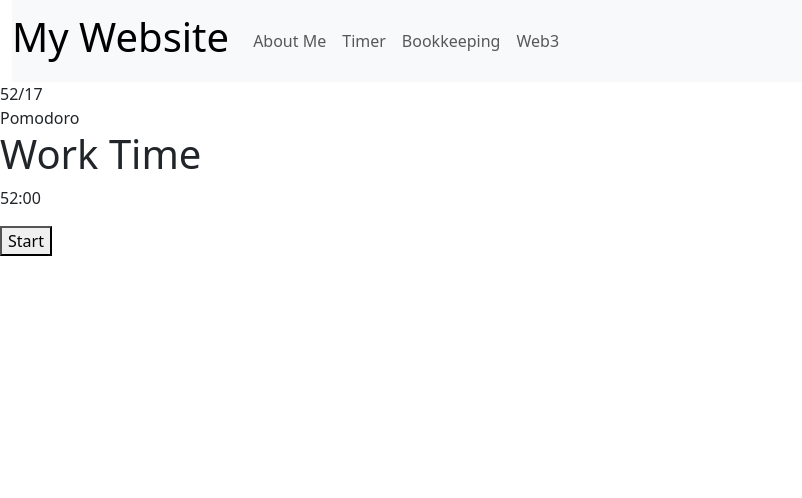
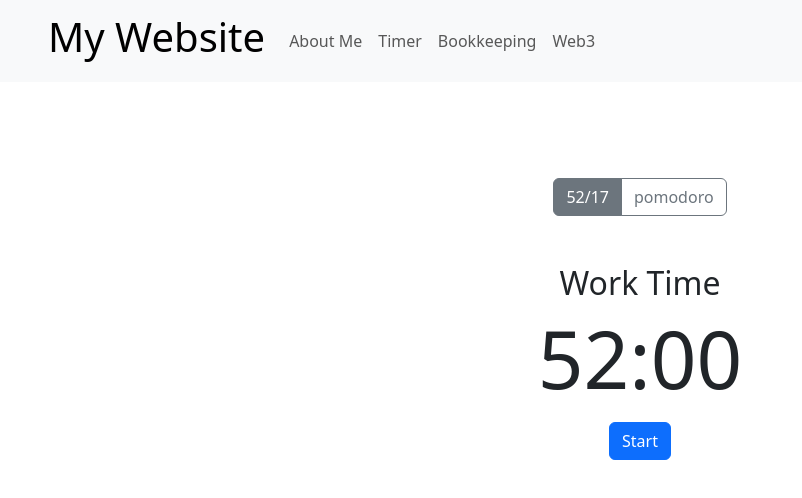
Before and after one commit to arensusu/website, a React (Create React App) app: page /timer in a window 1280 px wide. Shown: the top 498 px of the page, without its empty margins (0-802 px from the left). Built offline with nearby package versions, Linux system fonts and the light colour scheme.

Commit message:
Update timer and header

```diff
--- a/src/Header.tsx
+++ b/src/Header.tsx
@@ -1,12 +1,13 @@
-import React from "react";
+import React, { useState } from "react";
 import { Link } from "react-router-dom";
 
 export default function Header() {
+    const [isCollapsed, setIsCollapsed] = useState(false);
     return (
         <div className="container-fluid">
             <div className="row">
-                <div className="col-12">
-                    <nav className="navbar navbar-expand-lg navbar-light bg-light">
+                <div className="col-12 px-0">
+                    <nav className="navbar navbar-expand-md navbar-light bg-light px-5">
                         <Link className="navbar-brand" to="/">
                             <h1 className="logo">My Website</h1>
                         </Link>
@@ -16,13 +17,14 @@ export default function Header() {
                             data-bs-toggle="collapse"
                             data-bs-target="#navbarNav"
                             aria-controls="navbarNav"
-                            aria-expanded="false"
+                            aria-expanded={isCollapsed}
                             aria-label="Toggle navigation"
+                            onClick={() => setIsCollapsed(prevState => !prevState)}
                         >
                             <span className="navbar-toggler-icon"></span>
                         </button>
                         <div
-                            className="collapse navbar-collapse"
+                            className={"collapse navbar-collapse" + (isCollapsed ? " show" : "")}
                             id="navbarNav"
                         >
                             <ul className="navbar-nav">
--- a/src/Timer.tsx
+++ b/src/Timer.tsx
@@ -1,14 +1,14 @@
-import React from 'react';
-import { useState, useEffect, useRef } from 'react';
-import Header from './Header';
+import React from "react";
+import { useState, useEffect, useRef } from "react";
+import Header from "./Header";
 
 const METHOD = {
-    '52/17': [52 * 60, 17 * 60],
-    pomodoro: [25 * 60, 5 * 60]
-}
+    "52/17": [52 * 60, 17 * 60],
+    pomodoro: [25 * 60, 5 * 60],
+};
 
 function Timer() {
-    const [workingMethod, setWorkingMethod] = useState('52/17');
+    const [workingMethod, setWorkingMethod] = useState("52/17");
     const [isRestTimeCounting, setIsRestTimeCounting] = useState(false);
     const [isWorkTimeCounting, setIsWorkTimeCounting] = useState(false);
 
@@ -20,13 +20,15 @@ function Timer() {
     useEffect(() => {
         if (isWorkTimeCounting) {
             const intervalId = setInterval(() => {
-                const remaining = (endTime.current - (new Date()).getTime()) / 1000;
+                const remaining =
+                    (endTime.current - new Date().getTime()) / 1000;
                 if (remaining <= 0) {
                     setIsWorkTimeCounting(false);
-                    endTime.current = (new Date().getTime()) + METHOD[workingMethod as keyof typeof METHOD][1] * 1000;
+                    endTime.current =
+                        new Date().getTime() +
+                        METHOD[workingMethod as keyof typeof METHOD][1] * 1000;
                     setIsRestTimeCounting(true);
-                }
-                else {
+                } else {
                     setMinutes(() => Math.floor(remaining / 60));
                     setSeconds(() => Math.floor(remaining % 60));
                 }
@@ -38,11 +40,12 @@ function Timer() {
     useEffect(() => {
         if (isRestTimeCounting) {
             const intervalId = setInterval(() => {
-                const remaining = (endTime.current - (new Date()).getTime()) / 1000;
+                const remaining =
+                    (endTime.current - new Date().getTime()) / 1000;
                 if (remaining <= 0) {
+                    endTime.current = 0;
                     setIsRestTimeCounting(false);
-                }
-                else {
+                } else {
                     setMinutes(() => Math.floor(remaining / 60));
                     setSeconds(() => Math.floor(remaining % 60));
                 }
@@ -52,7 +55,7 @@ function Timer() {
     }, [isRestTimeCounting]);
 
     useEffect(() => {
-        if (workingMethod === '52/17') {
+        if (workingMethod === "52/17") {
             setMinutes(52);
         } else {
             setMinutes(25);
@@ -64,12 +67,86 @@ function Timer() {
     }, [workingMethod]);
 
     const startCounting = () => {
-        endTime.current = (new Date().getTime()) + METHOD[workingMethod as keyof typeof METHOD][0] * 1000;
+        endTime.current =
+            new Date().getTime() +
+            METHOD[workingMethod as keyof typeof METHOD][0] * 1000;
         setIsWorkTimeCounting(true);
-    }
+    };
 
     return (
-        <div className="Timer">
+        <div>
+            <Header />
+            <div className="container text-center mt-5">
+                <div className="row">
+                    <div className="col">
+                        <div className="btn-group mt-5">
+                            <input
+                                type="radio"
+                                className="btn-check"
+                                name="clock-type"
+                                id="52/17"
+                                value="52/17"
+                                defaultChecked
+                                onChange={(event) => {setWorkingMethod(event.target.value);}}
+                            />
+                            <label
+                                className="btn btn-outline-secondary"
+                                htmlFor="52/17"
+                            >
+                                52/17
+                            </label>
+                            <input
+                                type="radio"
+                                className="btn-check"
+                                name="clock-type"
+                                id="pomodoro"
+                                value="pomodoro"
+                                onChange={(event) => {setWorkingMethod(event.target.value);}}
+                            />
+                            <label
+                                className="btn btn-outline-secondary"
+                                htmlFor="pomodoro"
+                            >
+                                pomodoro
+                            </label>
+                        </div>
+                    </div>
+                </div>
+                <div className="row">
+                    <div className="col">
+                        <h2 className="mt-5">
+                            {isRestTimeCounting ? "Rest Time" : "Work Time"}
+                        </h2>
+                        <p className="display-1">{`${minutes
+                            .toString()
+                            .padStart(2, "0")}:${seconds
+                            .toString()
+                            .padStart(2, "0")}`}</p>
+                        {endTime.current !== 0 && (
+                            <p className="fs-5">
+                                {new Date(endTime.current).toLocaleString(
+                                    "en-US"
+                                )}
+                            </p>
+                        )}
+                        {!(isWorkTimeCounting || isRestTimeCounting) && (<button
+                            className="btn btn-primary"
+                            onClick={startCounting}
+                        >
+                            Start
+                        </button>
+                        )}
+                    </div>
+                </div>
+            </div>
+        </div>
+    );
+}
+
+export default Timer;
+
+/*
+<div className="Timer">
             <Header/>
             <div className='timer-state'>
                 <div className='timer-option' aria-disabled={'52/17' !== workingMethod} onClick={() => {setWorkingMethod('52/17');}}>52/17</div>
@@ -80,7 +157,4 @@ function Timer() {
             { endTime.current === 0 ? <></> : <p className='end-time'>{(new Date(endTime.current)).toLocaleString('en-US')}</p>}
             <button className='start' onClick={startCounting} disabled={isWorkTimeCounting || isRestTimeCounting}>Start</button>
         </div>
-    );
-}
-
-export default Timer;
+        */
```
